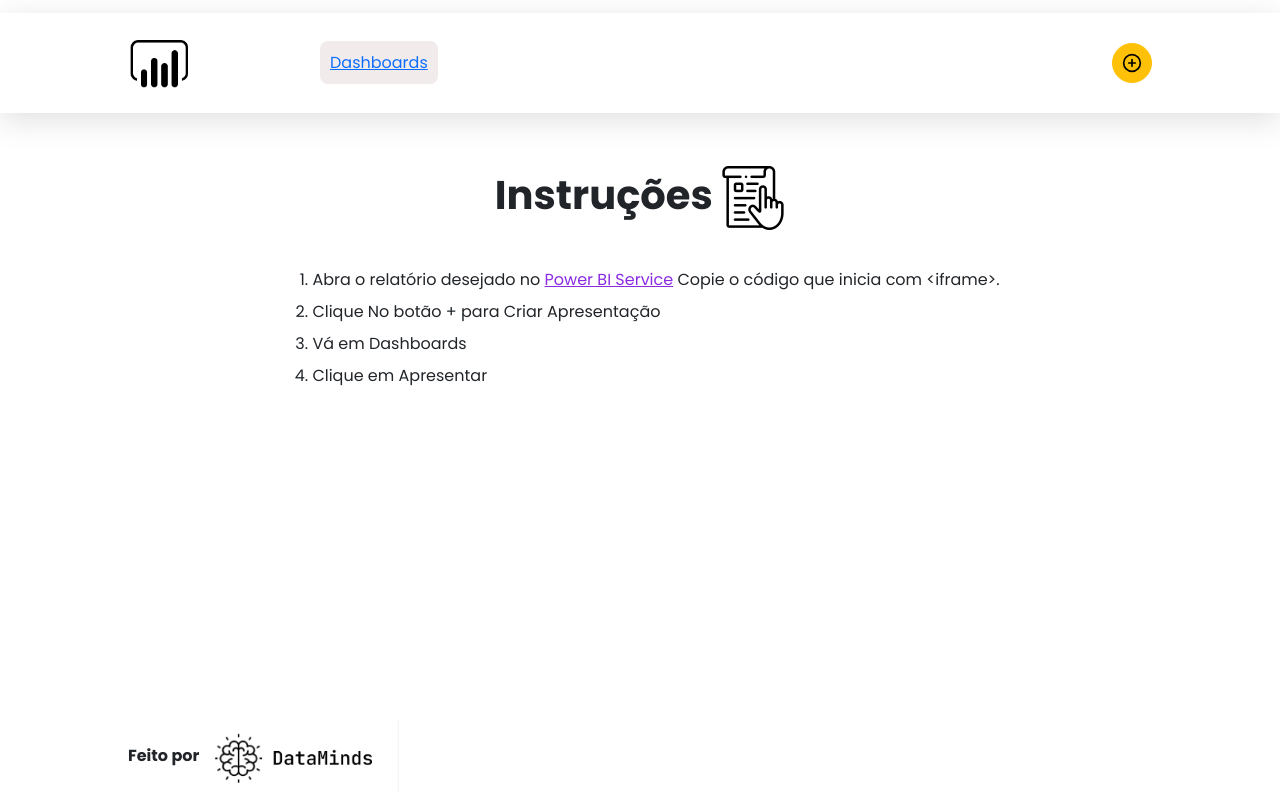
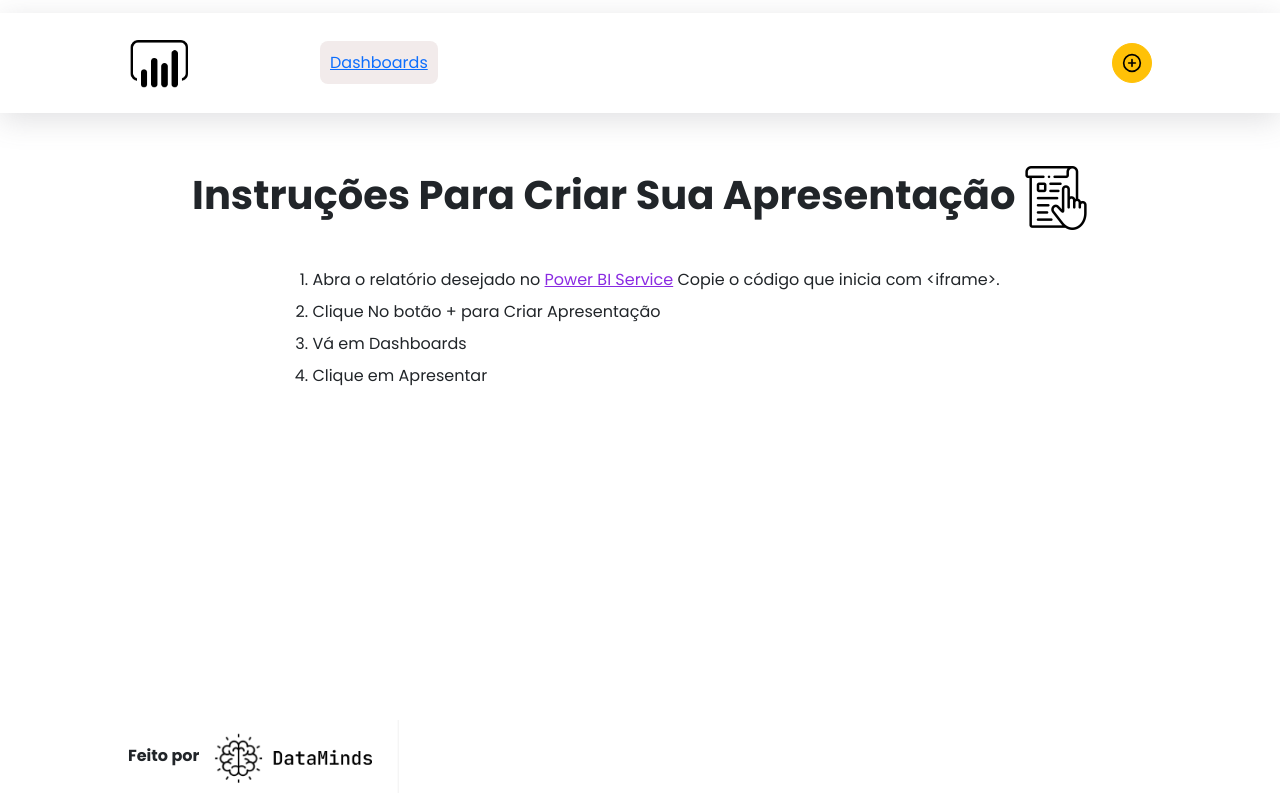
Before and after one commit to ErlisonGuaraves/Dashboard-swipper, a React (Vite) app: page / in a window 1280 px wide. Built offline with nearby package versions, Linux system fonts and the light colour scheme.

Commit message:
tutorial alterado

```diff
--- a/src/components/Tutorial/index.jsx
+++ b/src/components/Tutorial/index.jsx
@@ -23,7 +23,7 @@ function Tutorial(){
     return(
         <main id="container">
             <div className="content-instructions">
-                <h1 className="title">Instruções <img src={InstructionsIcon} alt="Ícone que representa as instruções" /> </h1>
+                <h1 className="title">Instruções Para Criar Sua Apresentação <img src={InstructionsIcon} alt="Ícone que representa as instruções" /> </h1>
                 <ol className="instructions">
                     <li>Abra o relatório desejado no <a href="https://app.powerbi.com/" target="_blank" >Power BI Service</a> Copie o código que inicia com {`<iframe>`}.</li>
                     <li>Clique No botão + para Criar Apresentação</li>
```
Also changed, not shown: 1 other file (tests, documents, lock files or other folders).
